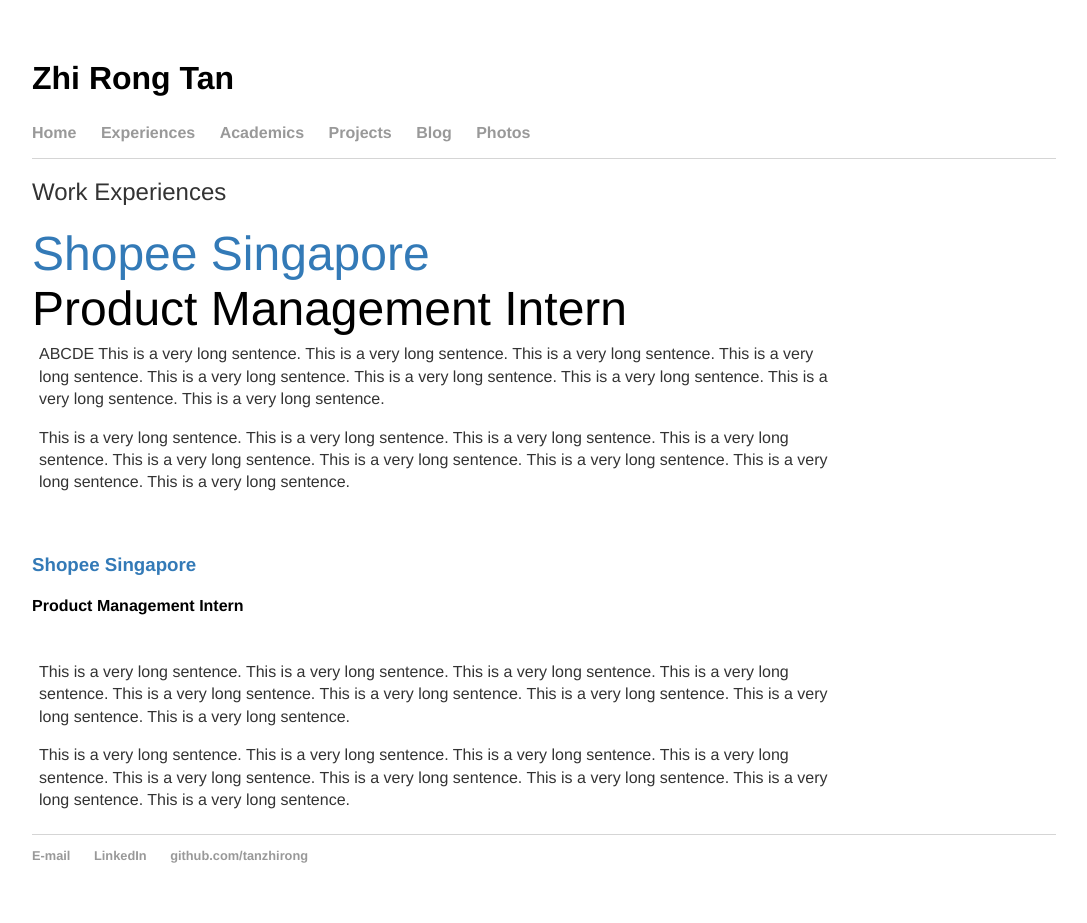
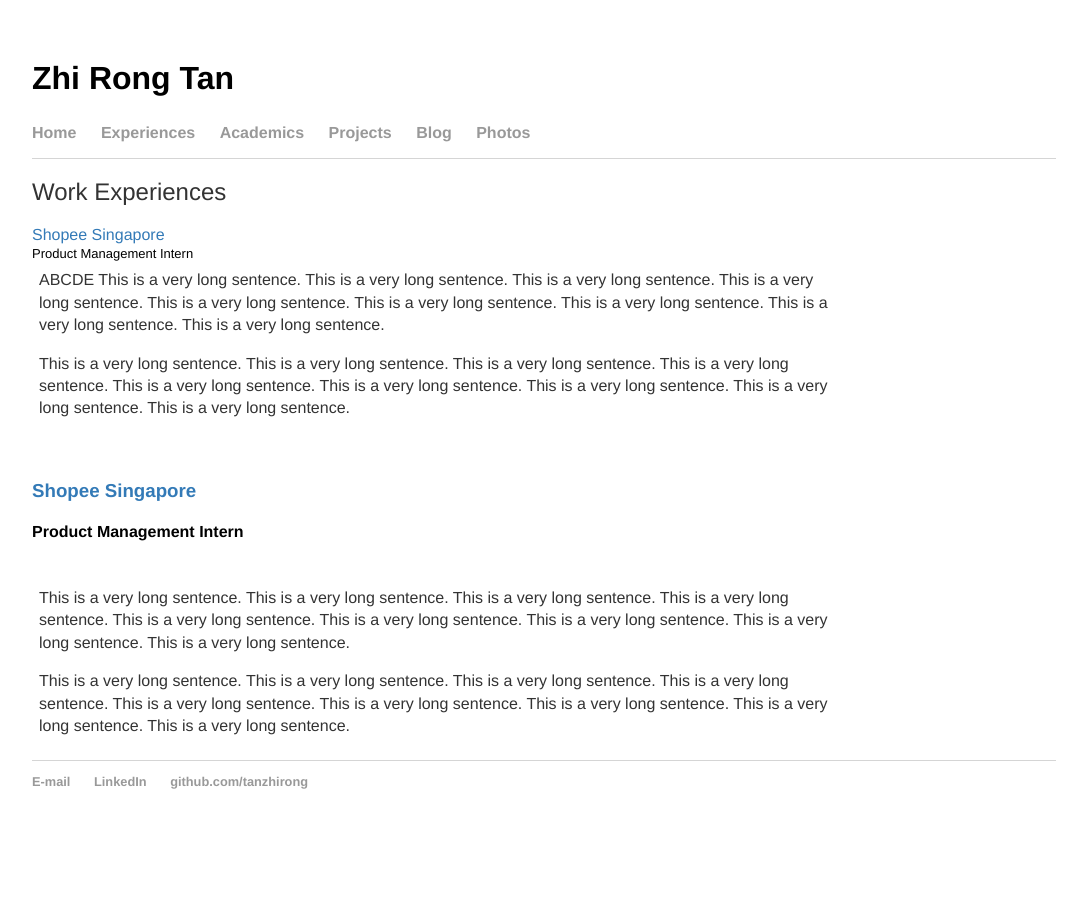
Before and after one commit to tanzhirong/tanzhirong.github.io, a Jekyll site: the page built from exp/index.html, in a window 1280 px wide. Shown: the whole page, without its empty margins (96-1183 px from the left). Built offline with Jekyll 4.4.1, drawn with Linux system fonts in a browser that asks for light colours; after the commit the page ends 900 px from its top, so only the background shows below that.

Commit message:
Update index.html

```diff
--- a/exp/index.html
+++ b/exp/index.html
@@ -7,8 +7,8 @@
 
 <table>
     <tr>
-        <font size="10"><a href="http://shopee.com/" target="_blank">Shopee Singapore</a></font> <br>
-        <font size="8">Product Management Intern</font>
+        <font size="3"><a href="http://shopee.com/" target="_blank">Shopee Singapore</a></font> <br>
+        <font size="2">Product Management Intern</font>
     <td width="80%">
       <p>ABCDE This is a very long sentence. This is a very long sentence. This is a very long sentence. This is a very long sentence. This is a very long sentence. This is a very long sentence. This is a very long sentence. This is a very long sentence. This is a very long sentence. </p>
       <p>This is a very long sentence. This is a very long sentence. This is a very long sentence. This is a very long sentence. This is a very long sentence. This is a very long sentence. This is a very long sentence. This is a very long sentence. This is a very long sentence. </p>
```
